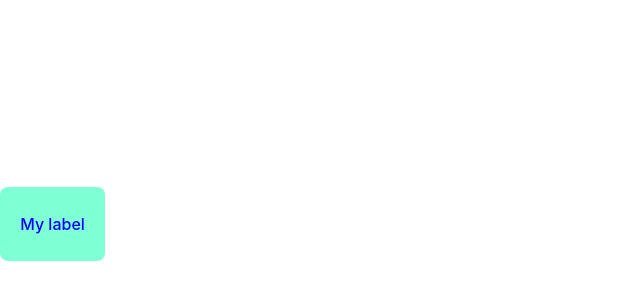
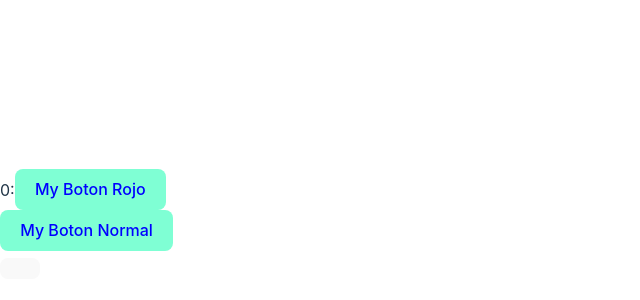
Before and after one commit to prs2772/STDY-001-RJS-Gentleman, a React (Vite) app: page / in a window 1280 px wide. Shown: the part 176-476 px from the top of the page, without its empty margins (0-640 px from the left). Built offline with nearby package versions, Linux system fonts and the light colour scheme.

Commit message:
feture useContext for global storage

```diff
--- a/src/App.tsx
+++ b/src/App.tsx
@@ -1,23 +1,28 @@
-import { useEffect } from 'react';
 import './App.css'
-import { Button, ChildrenButton } from './components';
-import { sharedValueChildren } from './services';
+import { AppForm, Button, ColorRed } from './components';
+import { GlobalProvider } from './context/global.provider';
 
 export default function App() {
-  const service = sharedValueChildren;
+  const submit = () => {
+    console.log("submitted")
+  }
 
   const handleClick = () => {
-    console.log("Me pucharon")
+    console.log("uy me clickio todo")
   }
 
-  useEffect(() => {
-    service.setValue("Paris")
-  })
-
+  const dimeHola = () => {
+    alert("hola !!")
+  }
 
   return (
-    <Button parentMethod={handleClick}>
-      <ChildrenButton><p>My label</p></ChildrenButton>
-    </Button>
-  );
+    <GlobalProvider>
+      <ColorRed><Button parentMethod={dimeHola}>My Boton Rojo</Button></ColorRed>
+      <Button parentMethod={handleClick}> My Boton Normal</Button>
+
+      <AppForm>
+        <button type="submit" onClick={submit} ></button>
+      </AppForm>
+    </GlobalProvider>
+  )
 }
--- /dev/null
+++ b/src/components/AppForm/AppForm.tsx
@@ -0,0 +1,14 @@
+import { ReactNode } from "react"
+
+interface Props {
+  children: ReactNode
+}
+export const AppForm = ({ children }: Props) => {
+
+  return (
+    <form>
+      {/* inputs */}
+      {children}
+    </form>
+  )
+}
--- a/src/components/Button/Button.tsx
+++ b/src/components/Button/Button.tsx
@@ -1,19 +1,33 @@
-import { ReactNode } from 'react';
-import './Button.css'
+import { ReactNode } from "react"
+import "./Button.css"
+import { useGlobalContext } from "../../context/global.context"
 
-interface IProps {
-    children: ReactNode,
-    parentMethod: () => void,
+interface Props {
+  children: ReactNode,
+  parentMethod: () => void
 }
 
-export const ChildrenButton: React.FC<{children: ReactNode}> = ({children}) => {
-    return(<>{children}</>)
+interface ChildrenProps {
+  children: ReactNode
 }
 
-export const Button = ({ children, parentMethod } : IProps) => {
-    return (
-        <button className='custom-button' onClick={ parentMethod }>
-            { children }
-        </button>
-    )
+export const ColorRed = ({ children }: ChildrenProps) => {
+  const { value } = useGlobalContext()
+
+  return (<div className="color-red">{value}:{children}</div>)
 }
+
+export const Button = ({ children, parentMethod }: Props) => {
+  const { setValue } = useGlobalContext()
+
+  const handleClick = () => {
+    setValue(10)
+    parentMethod()
+  }
+
+  return (
+    <button className="custom-button" onClick={handleClick}>
+      {children}
+    </button>
+  )
+}
--- a/src/components/index.ts
+++ b/src/components/index.ts
@@ -3,3 +3,5 @@ export * from './UseState/UseState.tsx'
 
 // Utilities
 export * from './Button/Button.tsx'
+
+export * from './AppForm/AppForm.tsx'
--- /dev/null
+++ b/src/context/global.context.ts
@@ -0,0 +1,21 @@
+import { createContext, useContext } from "react";
+
+interface GlobalContextType {
+  value: number | null
+  setValue: React.Dispatch<React.SetStateAction<number>>
+}
+
+export const GlobalContext = createContext<GlobalContextType>({
+  value: null,
+  setValue: () => { }
+})
+
+export const useGlobalContext = () => {
+  const context = useContext(GlobalContext)
+
+  if (!context.value && context.value !== 0) {
+    throw new Error("GlobalContext must be used within a GlobalContextProvider")
+  }
+
+  return context;
+}
--- /dev/null
+++ b/src/context/global.provider.tsx
@@ -0,0 +1,16 @@
+import { ReactNode, useState } from "react"
+import { GlobalContext } from "./global.context"
+
+const EmptyGlobalState: number = 0
+
+interface GlobalProps {
+  children: ReactNode
+}
+
+export const GlobalProvider = ({ children }: GlobalProps) => {
+  const [value, setValue] = useState<number>(EmptyGlobalState)
+
+  return (
+    <GlobalContext.Provider value={{ value, setValue }}>{children}</GlobalContext.Provider>
+  )
+}
--- /dev/null
+++ b/src/models/index.ts
@@ -0,0 +1 @@
+export * from './user.model.ts';
```
